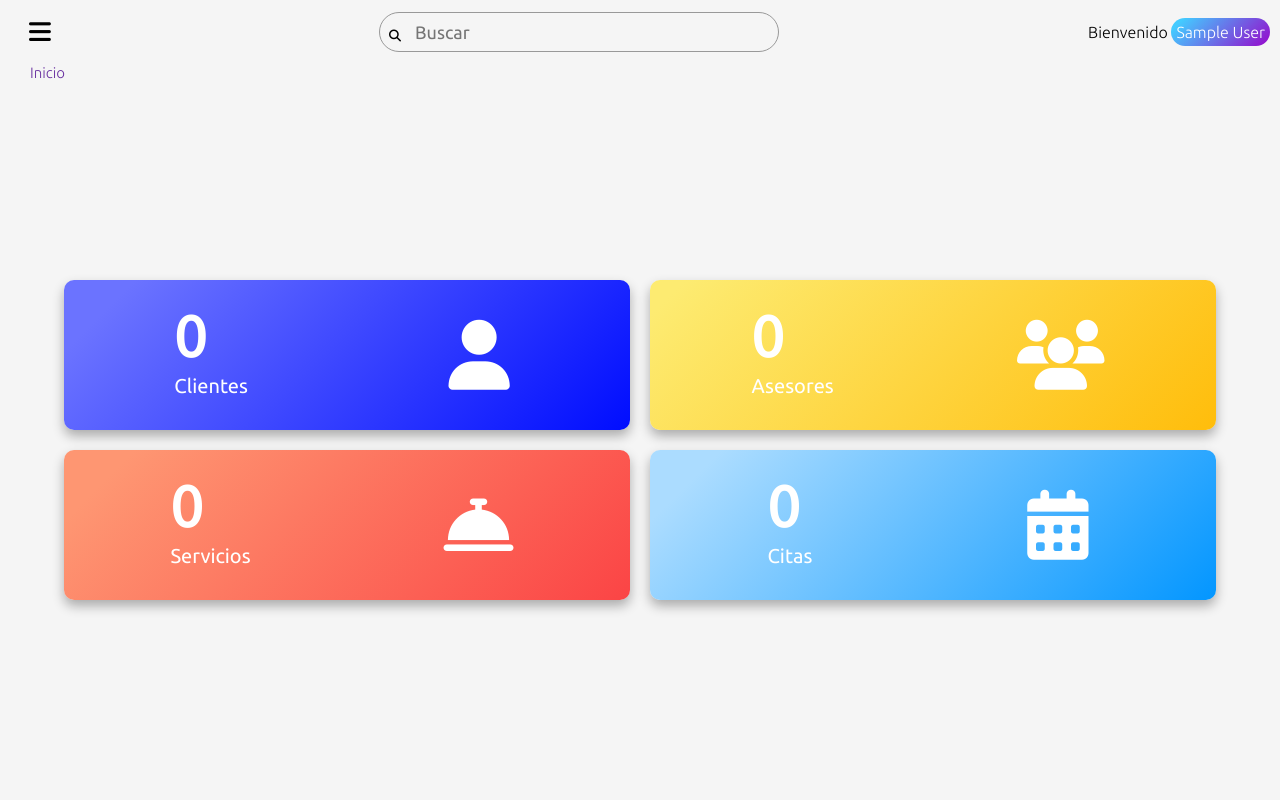
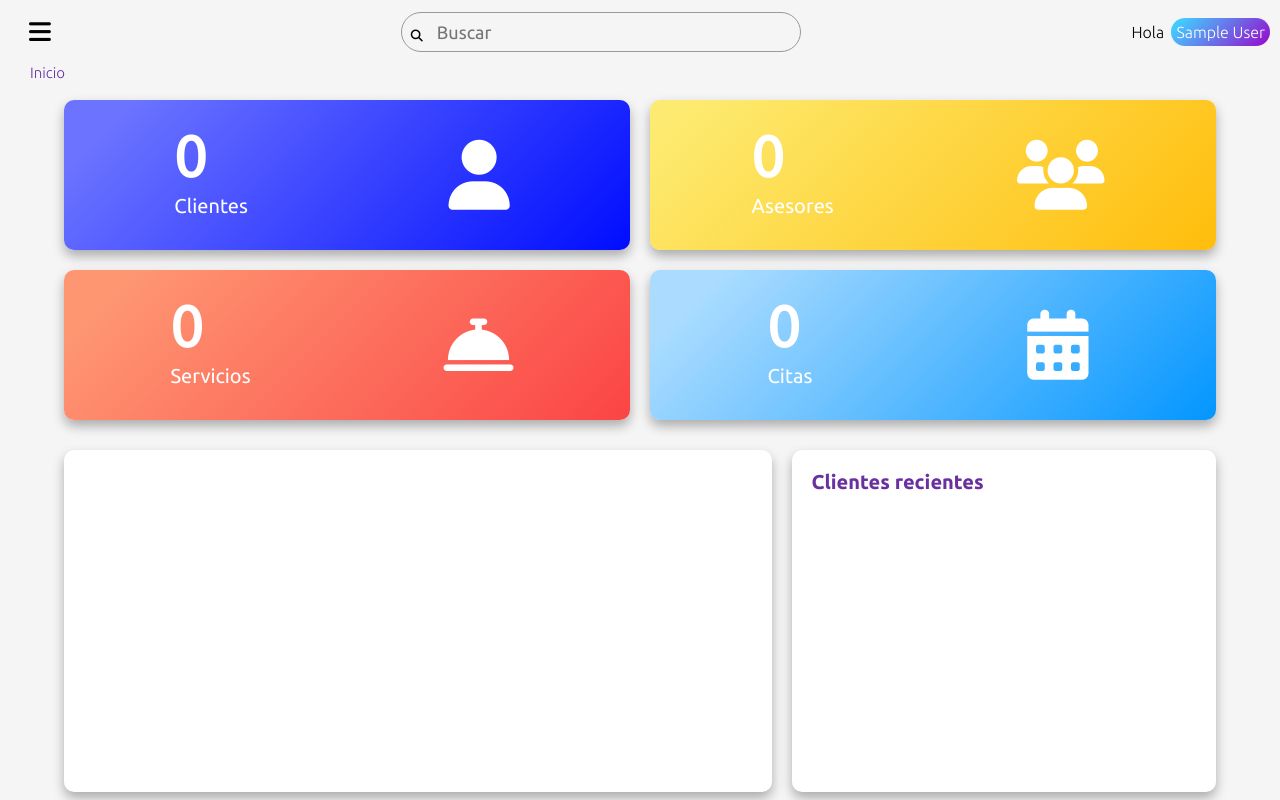
Before and after one commit to Fericarus/pt_version_2, a PHP site: page /vistas/administradores/administradores.php in a window 1280 px wide. Run offline with PHP 8.4, Linux system fonts and the light colour scheme; the visitor is signed in with stand-in values (Sample User, id 1); data that the repository does not hold is empty; some libraries are stand-ins or nearby versions.

Commit message:
Admin dashboard 50%

```diff
--- a/css/style.css
+++ b/css/style.css
@@ -291,6 +291,8 @@ body {
   font-size: 1.6rem;
   font-weight: lighter;
   font-family: "Ubuntu", sans-serif;
+  display: grid;
+  grid-template-columns: 4rem 1fr;
 }
 
 .usuario p strong {
@@ -443,6 +445,7 @@ table tr {
 }
 
 .main__container--title h1,
+.main__container--title h2,
 .main__container--title p {
   display: flex;
   color: #6931a0;
@@ -917,6 +920,19 @@ tbody tr td:nth-child(4) {
   display: none;
 }
 
+/**************************************** ADMIN DASHBOARD ******************************************/
+.admin_dashboard {
+  width: 100%;
+  height: 90vh;
+  display: flex;
+  flex-direction: column;
+  align-items: center;
+  justify-content: flex-start;
+  margin: 2rem auto;
+  padding-top: 2rem;
+  gap: 2rem;
+}
+
 /********************************************* TARJETAS *********************************************/
 /* Pantalla de movil */
 .contenedor_tarjetas {
@@ -942,7 +958,7 @@ tbody tr td:nth-child(4) {
 }
 
 .tarjeta:hover {
-  transition: .15s;
+  transition: 0.15s;
   transform: scale(1.02);
 }
 
@@ -963,28 +979,113 @@ tbody tr td:nth-child(4) {
   margin-right: 1rem;
 }
 
-
 .tarjeta1 {
-  background-image: linear-gradient( 135deg, #6B73FF 10%, #000DFF 100%);
+  background-image: linear-gradient(135deg, #6b73ff 10%, #000dff 100%);
   color: #fff;
 }
 
 .tarjeta2 {
-  background-image: linear-gradient( 135deg, #FDEB71 5%, #ffbd0b 100%);
+  background-image: linear-gradient(135deg, #fdeb71 5%, #ffbd0b 100%);
 }
 
 .tarjeta3 {
-  background-image: linear-gradient( 135deg, #FE9672 10%, #FB4445 100%);
+  background-image: linear-gradient(135deg, #fe9672 10%, #fb4445 100%);
 }
 
 .tarjeta4 {
-  background-image: linear-gradient( 135deg, #ABDCFF 10%, #0396FF 100%);
+  background-image: linear-gradient(135deg, #abdcff 10%, #0396ff 100%);
 }
 
+/*********************************** CONTENEDOR DETALLES ***********************************/
+.contenedor_detalles {
+  display: grid;
+  grid-template-columns: 1fr;
+  width: 90%;
+  height: 100%;
+  gap: 2rem;
+}
+
+/************************************** GRAFICO *******************************************/
+.contenedor_grafico {
+  /* width: 70%;*/
+  height: 95%;
+  box-shadow: 0 6px 12px 0 rgb(0 0 0 / 30%);
+  transition-duration: 300ms;
+  margin: 1rem 0;
+  border-radius: 1rem;
+  background-color: #fff;
+}
+
+/************************************ ÚLTIMOS CLIENTES **************************************/
+.contenedor_ultimos_clientes {
+  /* width: 30%;*/
+  height: 95%;
+  box-shadow: 0 6px 12px 0 rgb(0 0 0 / 30%);
+  transition-duration: 300ms;
+  margin: 1rem 0;
+  border-radius: 1rem;
+  padding: 2rem;
+  background-color: #fff;
+}
+
+.contenedor_ultimos_clientes ul {
+  display: flex;
+  flex-direction: column;
+  align-items: center;
+}
+
+.contenedor_ultimos_clientes ul div {
+  display: flex;
+  padding: 1rem 0;
+  width: 100%;
+}
+
+.contenedor_ultimos_clientes ul div:hover {
+  background-color: #287BFF;
+  color: #fff;
+}
+
+.contenedor_ultimos_clientes ul div:first-child {
+  padding-bottom: 1rem;
+}
+
+.contenedor_ultimos_clientes ul div li {
+  list-style: none;
+  width: 18rem;
+  font-size: 1.4rem;
+  padding-left: 1rem;
+}
+
+.contenedor_ultimos_clientes .main__container--title {
+  margin: 0;
+}
+
+/************************************ MEDIA QUERIES ****************************************/
 /* Pantalla a 575px */
 @media (min-width: 768px) {
   .contenedor_tarjetas {
     grid-template-columns: repeat(2, 1fr);
+  }
+
+  .contenedor_detalles {
+    display: grid;
+    grid-template-columns: 5fr 3fr;
+  }
+
+  .admin_dashboard {
+    width: 100%;
+    height: 90vh;
+    display: flex;
+    flex-direction: column;
+    align-items: center;
+    justify-content: space-around;
+    margin: 1rem auto;
+  }
+
+  .contenedor_ultimos_clientes ul div {
+    display: flex;
+    padding: 1.5rem 0;
+    width: 100%;
   }
 }
 
--- a/layout/topbar.php
+++ b/layout/topbar.php
@@ -18,11 +18,8 @@
 
     <!-- Mensaje de bienvenida personalizado -->
     <div class="usuario">
-        <p>
-            <?php
-            echo "Bienvenido <strong>" . $_SESSION["nombre"] . "</strong>";
-            ?>
-        </p>
+        <p>Hola</p>
+        <p><?php echo "<strong>" . $_SESSION["nombre"] . "</strong>";?></p>
     </div>
 
 </div>
--- a/vistas/administradores/administradores.php
+++ b/vistas/administradores/administradores.php
@@ -41,6 +41,8 @@
 
             <!-- Sección que se recargará con la función ajax -->
             <div class="details" id="details">
+
+                <div class="admin_dashboard">
 
                     <div class="contenedor_tarjetas">
                         <a href='administradores--clientes.php' class="tarjeta tarjeta1">
@@ -172,7 +174,53 @@
                         </a>
                     </div>
 
+                    <div class="contenedor_detalles">
+                        <div class="contenedor_grafico"></div>
+                        <div class="contenedor_ultimos_clientes">
 
+                            <!-- Titulo -->
+                            <div class="main__container--title title_table">
+                                <h1>Clientes recientes</h1>
+                            </div>
+
+                            <!-- Lista -->
+                            <div class="contenedor_ultimos_clientes--lista">
+                                <ul>
+                                    <?php
+                                    // Incluimos la conexión a la base de datos
+                                    include "../../includes/config/database.php";
+
+                                    // Sentencia sql
+                                    $sql = "SELECT * FROM clientes
+                                    JOIN alcaldias ON clientes.id_alcaldia1 = alcaldias.id_alcaldia
+                                    ORDER BY id_cliente DESC LIMIT 9";
+
+                                    // Preparamos la sentencia
+                                    $stmt = $dbh->prepare($sql);
+
+                                    // Ejecutamos la sentencia
+                                    $stmt->execute();
+
+                                    $n = 1;
+
+                                    while ($row = $stmt->fetch(PDO::FETCH_ASSOC)) {
+                                        echo "<div>";
+                                        echo "<li>" . $row['nombre'] . " " . $row['apellido_paterno'] . "</li>";
+                                        echo "<li>" . $row['alcaldia'] . "</li>";
+                                        echo "<input class='hidden' id='id_cliente" . $n . "' value='" . $row['id_cliente'] . "'></input>";
+                                        echo "</div>";
+                                        // echo "<td><a onclick='editar(" . $n . ")' class='boton boton-editar' href='javascript:void(0)' code-val='+val.codigo+''>Editar</a></td>";
+                                        // echo "<td><a onclick='eliminar(" . $n . ")'class='boton boton-eliminar' href='javascript:void(0)' code-val='+val.codigo+''>Eliminar</a></td>";
+                                        $n++;
+                                    }
+
+                                    ?>
+                                </ul>
+                            </div>
+                        </div>
+                    </div>
+
+                </div>
 
             </div>
 
```
Lines whose indentation alone changed are shown as unchanged.
